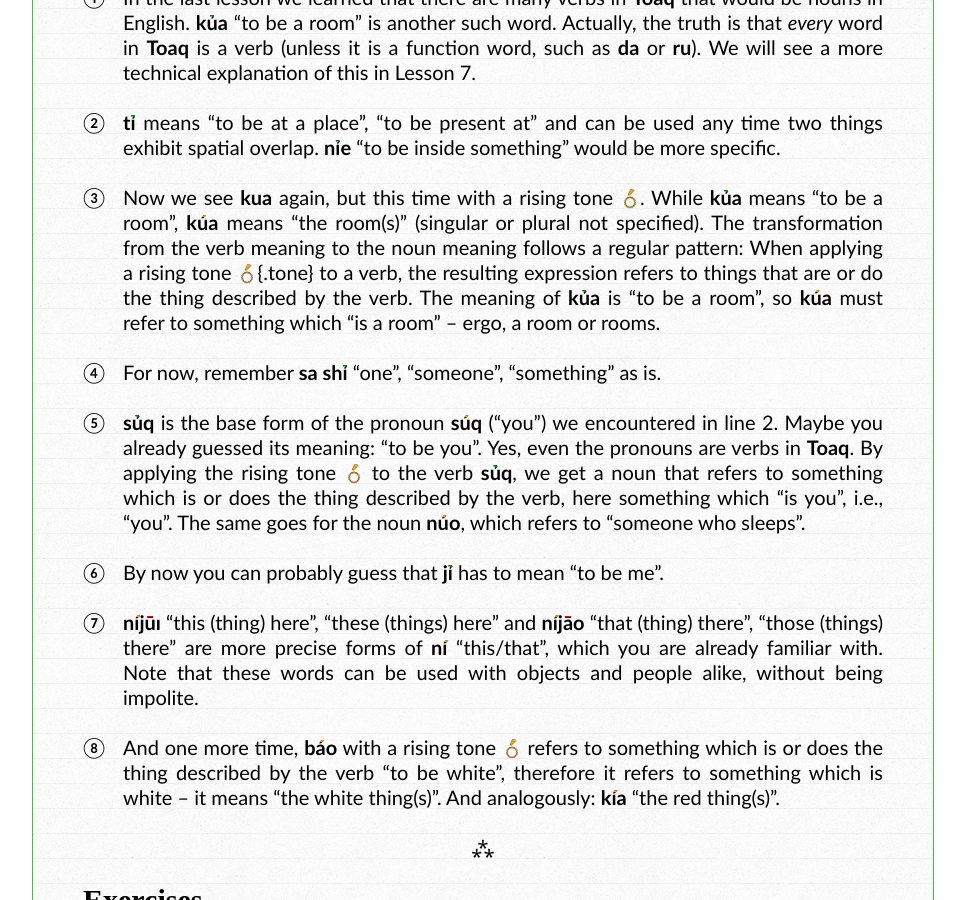
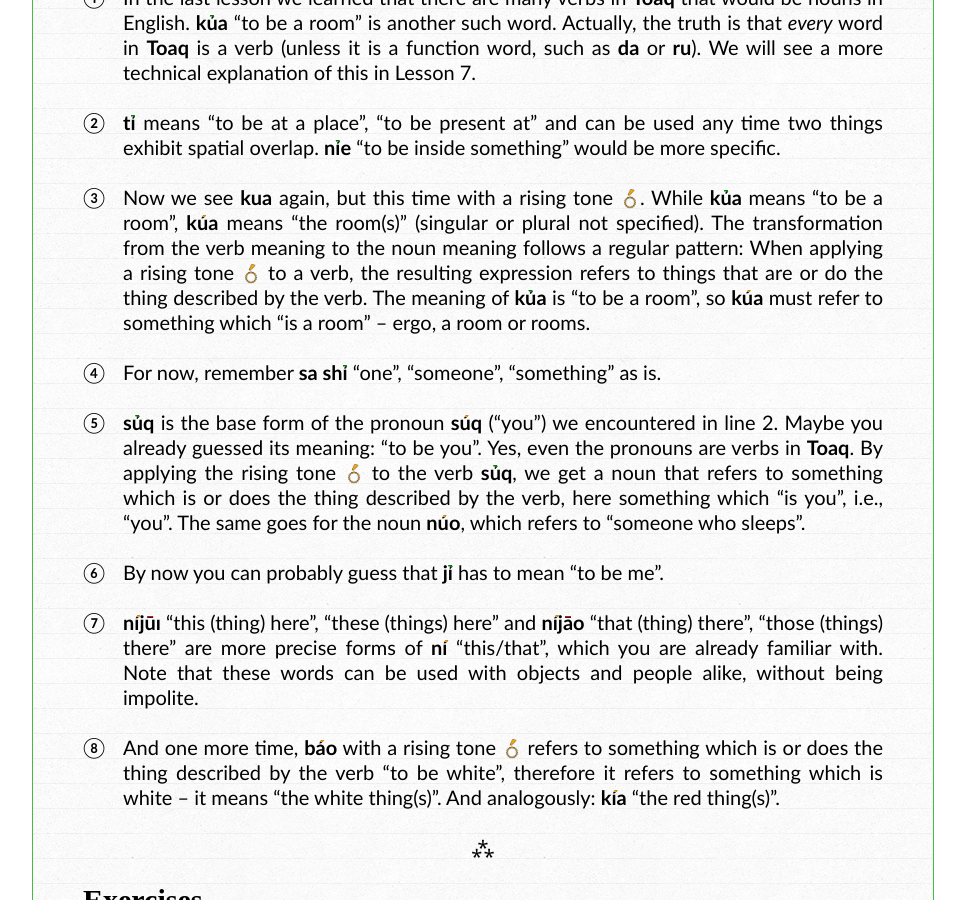
Before and after one commit to toaq/TwE, a Jekyll site: the page built from _lessons/03/index.md, in a window 1280 px wide and 900 px high, scrolled down 1102 px. Shown: the whole window, without its empty margins (157-1122 px from the left). Built offline with Jekyll 4.4.1, drawn with Linux system fonts in a browser that asks for light colours; some web fonts are replaced.

Commit message:
removing an artifact from the jekyll-ification

```diff
--- a/_lessons/03/index.md
+++ b/_lessons/03/index.md
@@ -43,7 +43,7 @@ title: 'Sáqkō chỉetōaı'
 
 2. **tỉ** means "to be at a place", "to be present at" and can be used any time two things exhibit spatial overlap.  **nỉe** "to be inside something" would be more specific.
 
-3. Now we see **kua** again, but this time with a rising tone ![](../tones/t2.png). While **kủa** means "to be a room", **kúa** means "the room(s)" (singular or plural not specified). The transformation from the verb meaning to the noun meaning follows a regular pattern: When applying a rising tone ![](../tones/t2.png){.tone} to a verb, the resulting expression refers to things that are or do the thing described by the verb. The meaning of **kủa** is "to be a room", so **kúa** must refer to something which "is a room" -- ergo, a room or rooms.
+3. Now we see **kua** again, but this time with a rising tone ![](../tones/t2.png). While **kủa** means "to be a room", **kúa** means "the room(s)" (singular or plural not specified). The transformation from the verb meaning to the noun meaning follows a regular pattern: When applying a rising tone ![](../tones/t2.png) to a verb, the resulting expression refers to things that are or do the thing described by the verb. The meaning of **kủa** is "to be a room", so **kúa** must refer to something which "is a room" -- ergo, a room or rooms.
 
 4. For now, remember **sa shỉ** "one", "someone", "something" as is.
 
```
